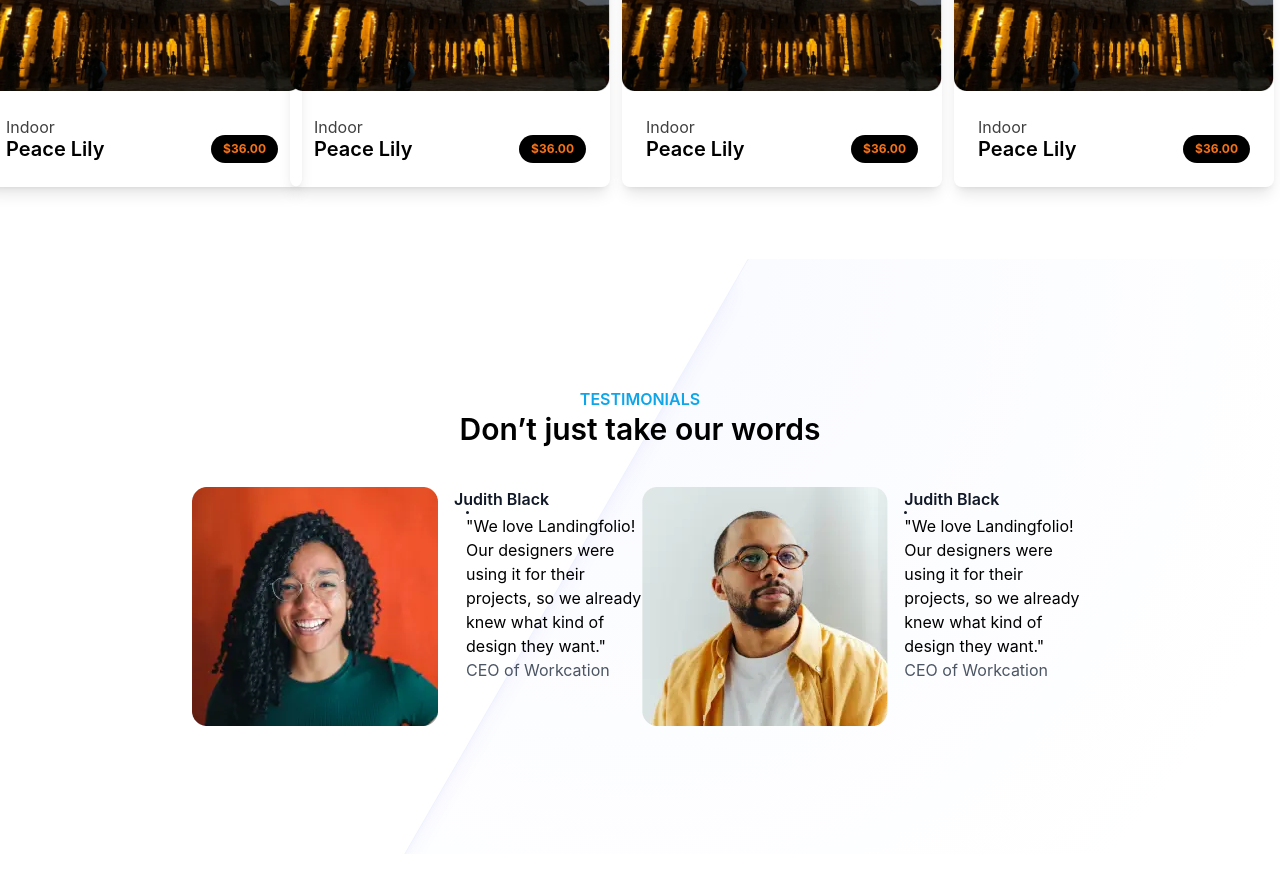
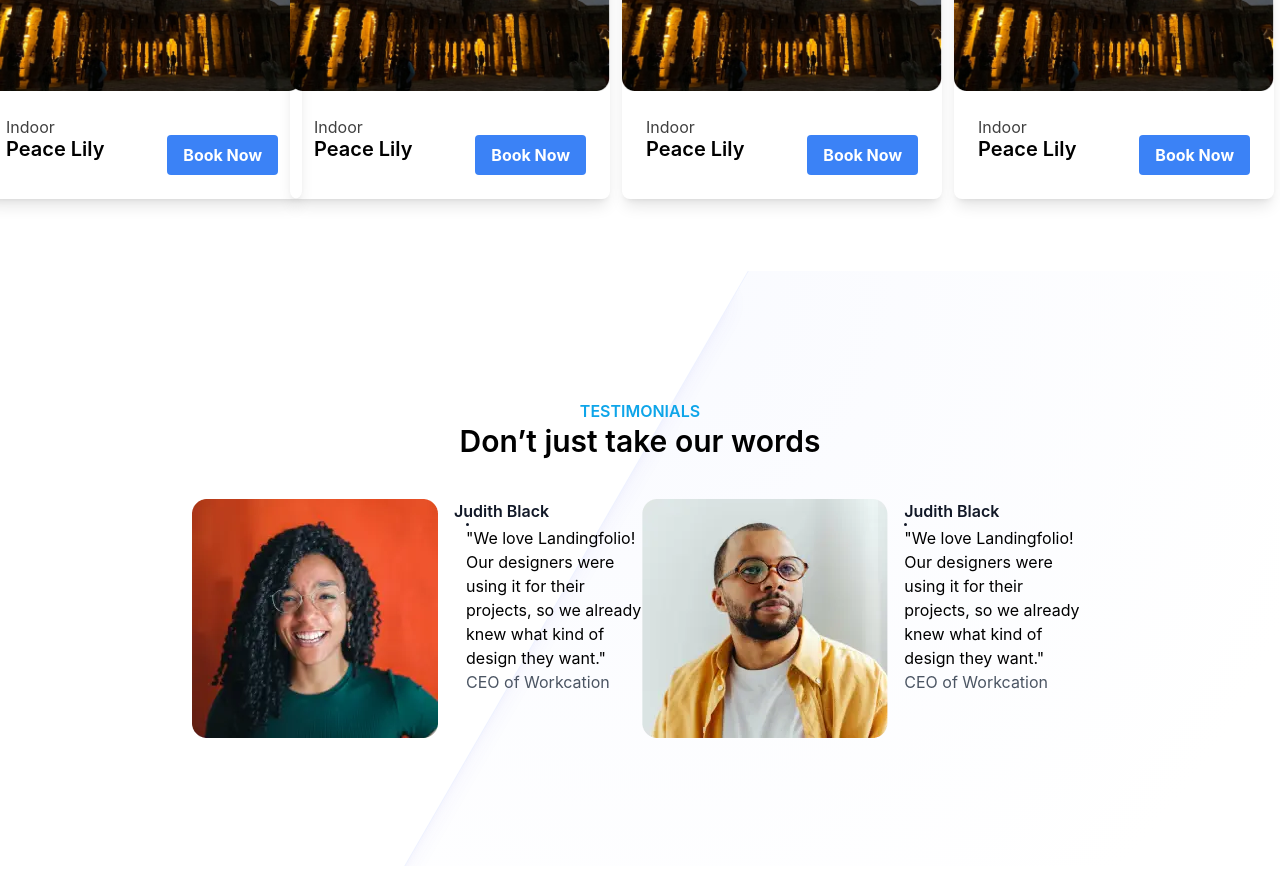
Before and after one commit to aruljohnsonalmabetter/MiPlace-Frontend, a React (Create React App) app in the folder miplace/: page / in a window 1280 px wide. Shown: the part 1380-2256 px from the top of the page. Built offline with nearby package versions, Linux system fonts and the light colour scheme; no server answers.

Commit message:
changes added

```diff
--- a/miplace/src/components/Popularplace.jsx
+++ b/miplace/src/components/Popularplace.jsx
@@ -11,7 +11,7 @@
 
 
 
-        <div class="p-6 flex flex-wrap items-center justify-center">
+          <div class="p-6 flex flex-wrap items-center justify-center">
 
 
             <div class="flex-shrink-0 m-6 relative overflow-hidde rounded-lg max-w-xs shadow-lg">
@@ -19,15 +19,17 @@
               <div class="relative  flex items-center justify-center">
                 <div class="block absolute w-48 h-48 bottom-0 left-0 -mb-24 ml-3" ></div>
                 <img
-                src={image}
-                 alt=""/>
+                  src={image}
+                  alt="" />
 
               </div>
               <div class=" text-brown inset-0 items-end px-6 pb-6 mt-6">
                 <span class="block opacity-75 -mb-1">Indoor</span>
                 <div class="flex justify-between">
                   <span class="block font-semibold text-xl">Peace Lily</span>
-                  <span class=" bg-black rounded-full text-orange-500 text-xs font-bold px-3 py-2 leading-none flex items-center">$36.00</span>
+                  <button className="bg-blue-500 hover:bg-blue-700 text-white font-bold py-2 px-4 rounded">
+                    Book Now
+                  </button>
                 </div>
               </div>
             </div>
@@ -51,7 +53,9 @@
                 <span class="block opacity-75 -mb-1">Indoor</span>
                 <div class="flex justify-between">
                   <span class="block font-semibold text-xl">Peace Lily</span>
-                  <span class=" bg-black rounded-full text-orange-500 text-xs font-bold px-3 py-2 leading-none flex items-center">$36.00</span>
+                  <button className="bg-blue-500 hover:bg-blue-700 text-white font-bold py-2 px-4 rounded">
+                    Book Now
+                  </button>
                 </div>
               </div>
             </div>
@@ -75,7 +79,9 @@
                 <span class="block opacity-75 -mb-1">Indoor</span>
                 <div class="flex justify-between">
                   <span class="block font-semibold text-xl">Peace Lily</span>
-                  <span class=" bg-black rounded-full text-orange-500 text-xs font-bold px-3 py-2 leading-none flex items-center">$36.00</span>
+                  <button className="bg-blue-500 hover:bg-blue-700 text-white font-bold py-2 px-4 rounded">
+                    Book Now
+                  </button>
                 </div>
               </div>
             </div>
@@ -100,7 +106,9 @@
                 <span class="block opacity-75 -mb-1">Indoor</span>
                 <div class="flex justify-between">
                   <span class="block font-semibold text-xl">Peace Lily</span>
-                  <span class=" bg-black rounded-full text-orange-500 text-xs font-bold px-3 py-2 leading-none flex items-center">$36.00</span>
+                  <button className="bg-blue-500 hover:bg-blue-700 text-white font-bold py-2 px-4 rounded">
+                    Book Now
+                  </button>
                 </div>
               </div>
             </div>
```
